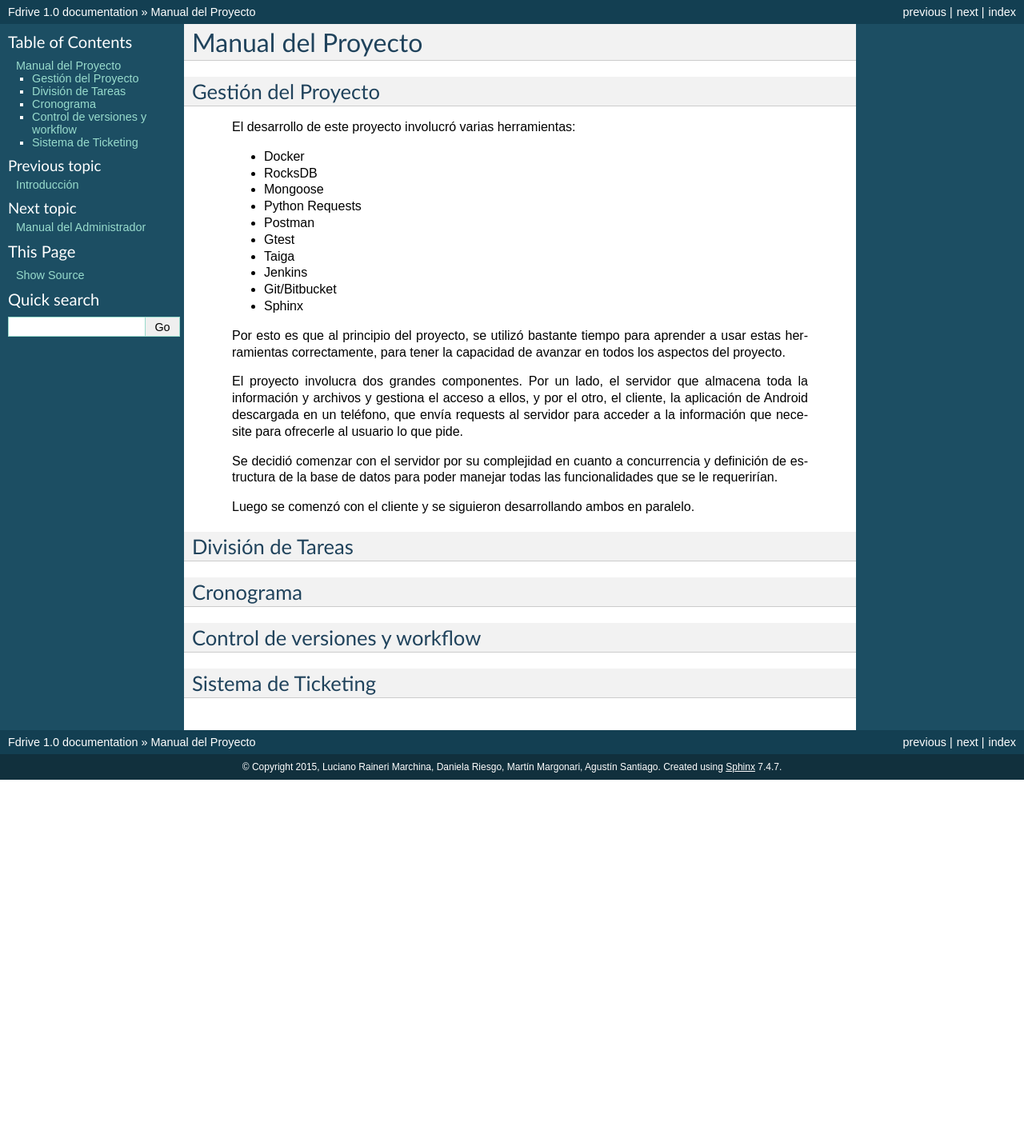
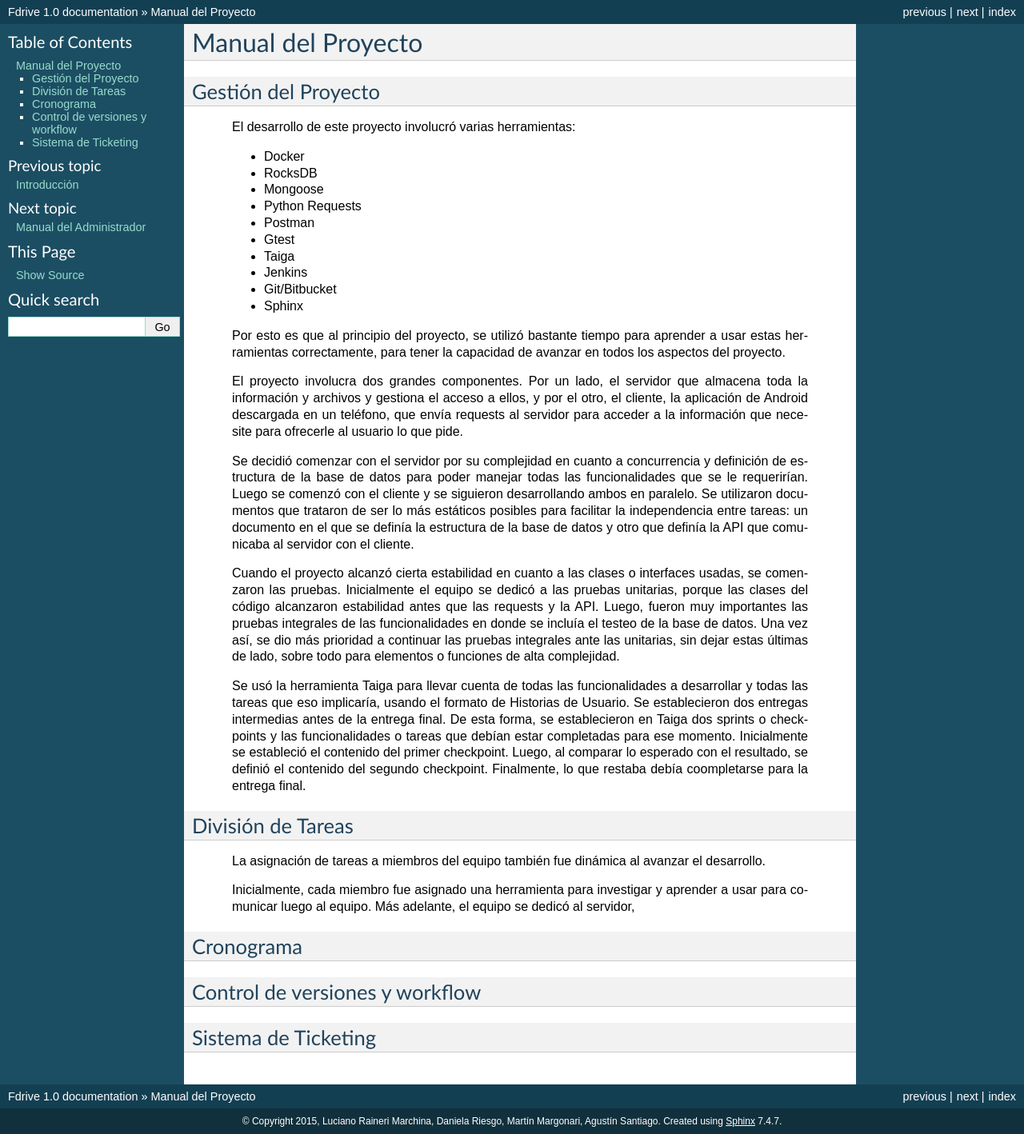
Before and after one commit to lucianoRM/fdrive_backend, a Sphinx documentation site: the page built from Documentation/source/manual_de_proyecto.rst, in a window 1280 px wide. Shown: the whole page at 80% size. Built offline with Sphinx 7.4.7, drawn with Linux system fonts in a browser that asks for light colours; before the commit the page ends 975 px from its top, so only the background shows below that.

Commit message:
Project manual documentation

```diff
--- a/Documentation/source/manual_de_proyecto.rst
+++ b/Documentation/source/manual_de_proyecto.rst
@@ -31,13 +31,44 @@ Gestión del Proyecto
 	Se decidió comenzar con el servidor por su complejidad en cuanto a
 	concurrencia y definición de estructura de la base de datos para
 	poder manejar todas las funcionalidades que se le requerirían.
+	Luego se comenzó con el cliente y se siguieron desarrollando ambos
+	en paralelo. Se utilizaron documentos que trataron de ser lo más
+	estáticos posibles para facilitar la independencia entre tareas:
+	un documento en el que se definía la estructura de la base de datos
+	y otro que definía la API que comunicaba al servidor con el cliente.
 
-	Luego se comenzó con el cliente y se siguieron desarrollando ambos
-	en paralelo.
+	Cuando el proyecto alcanzó cierta estabilidad en cuanto a las
+	clases o interfaces usadas, se comenzaron las pruebas. Inicialmente
+	el equipo se dedicó a las pruebas unitarias, porque las clases del
+	código alcanzaron estabilidad antes que las requests y la API. Luego,
+	fueron muy importantes las pruebas integrales de las funcionalidades
+	en donde se incluía el testeo de la base de datos. Una vez así, se
+	dio más prioridad a continuar las pruebas integrales ante las
+	unitarias, sin dejar estas últimas de lado, sobre todo para elementos
+	o funciones de alta complejidad.
+
+	Se usó la herramienta Taiga para llevar cuenta de todas las
+	funcionalidades a desarrollar y todas las tareas que eso implicaría,
+	usando el formato de Historias de Usuario. Se establecieron dos
+	entregas intermedias antes de la entrega final. De esta forma, se
+	establecieron en Taiga dos sprints o checkpoints y las funcionalidades
+	o tareas que debían estar completadas para ese momento. Inicialmente
+	se estableció el contenido del primer checkpoint. Luego, al comparar
+	lo esperado con el resultado, se definió el contenido del segundo
+	checkpoint. Finalmente, lo que restaba debía coompletarse para la
+	entrega final.
+
 
 
 División de Tareas
 =================================
+
+	La asignación de tareas a miembros del equipo también fue dinámica
+	al avanzar el desarrollo.
+
+	Inicialmente, cada miembro fue asignado una herramienta para
+	investigar y aprender a usar para comunicar luego al equipo. Más
+	adelante, el equipo se dedicó al servidor,
 
 
 
```
